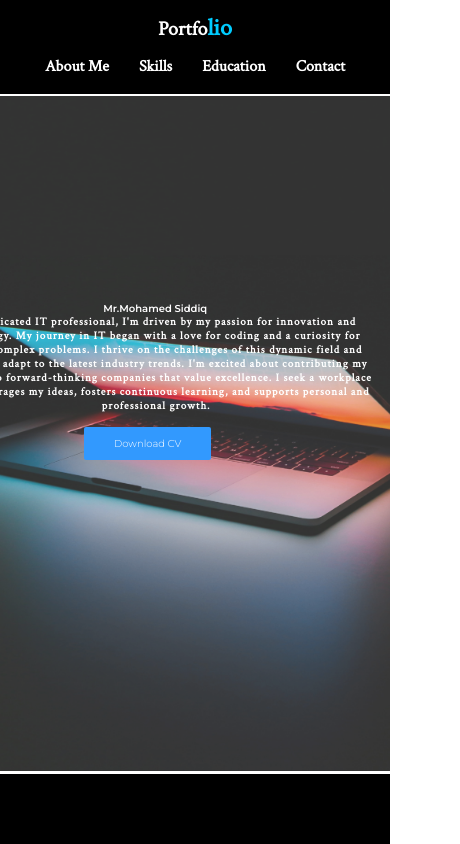
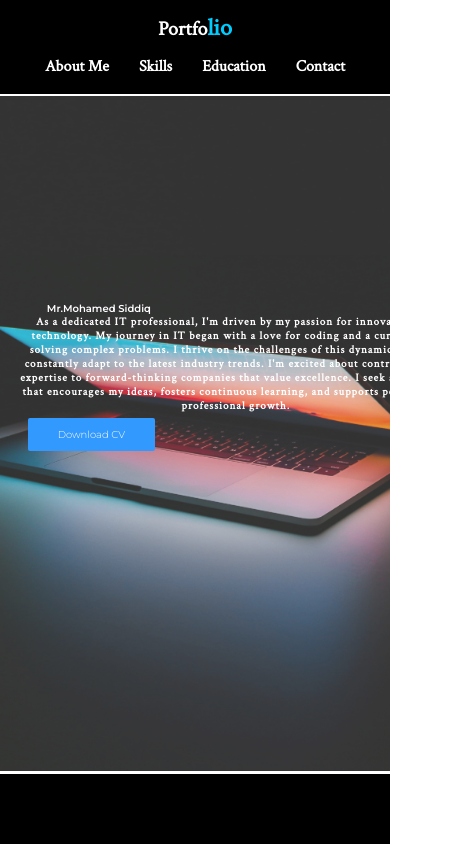
Before and after one commit to SID-DIQ/MY-PORTFOLIO, a React (Create React App) app: page / in a window 390 px wide. Shown: the top 844 px of the page, 460 px wide, since content can reach past the window. Built offline with nearby package versions, Linux system fonts and the light colour scheme.

Commit message:
Top Content Change

```diff
--- a/src/Components/TopContent/TopContent.css
+++ b/src/Components/TopContent/TopContent.css
@@ -62,7 +62,7 @@
   }
 
   .topContent__container {
-    right: 2%;
+    left: 2%;
     margin: 2px;
     text-align: center;
     justify-content: center;
```
